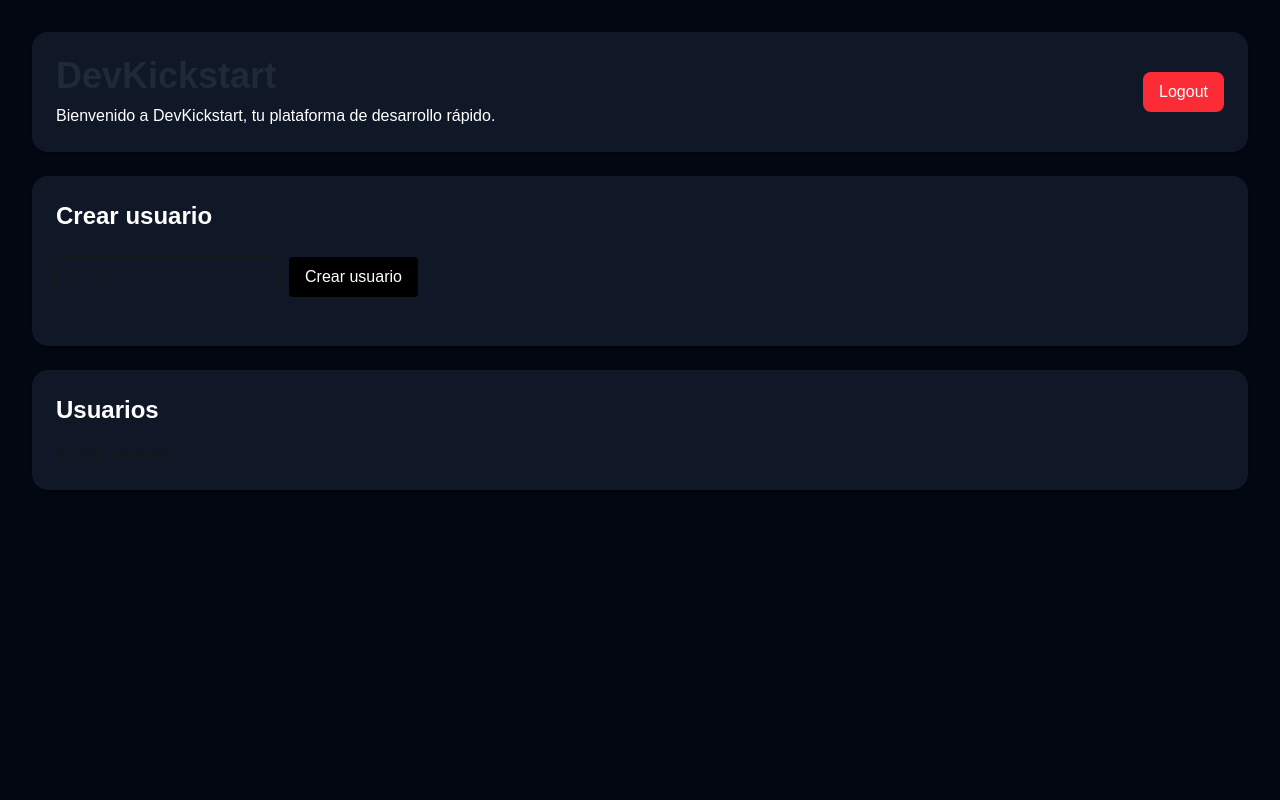
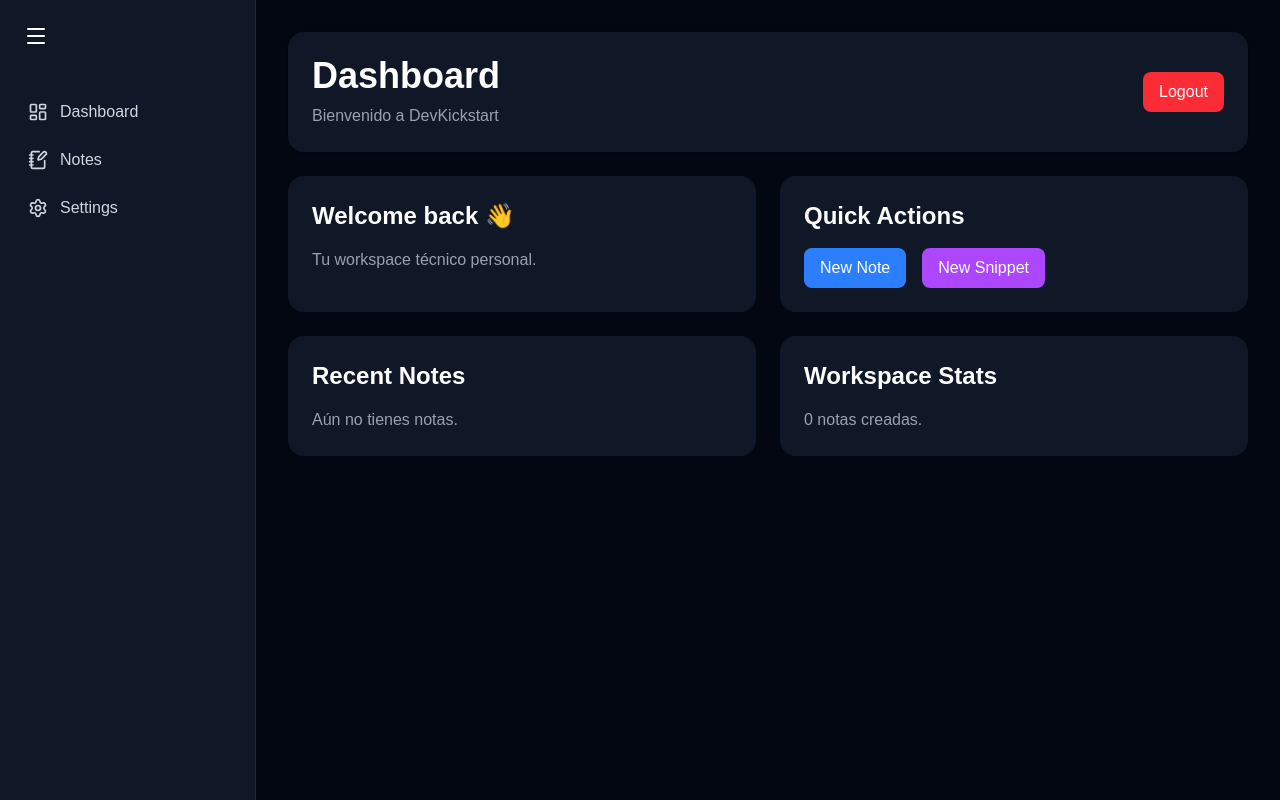
Before and after one commit to bruno-diaz-dev/devkickstart-web, a Next.js app: page /dashboard in a window 1280 px wide. Built offline with nearby package versions, Linux system fonts and the light colour scheme; sample sign-in values are in the browser's storage.

Commit message:
feat: add login

```diff
--- a/Components/LoginForm.tsx
+++ b/Components/LoginForm.tsx
@@ -55,7 +55,7 @@ export default function LoginForm() {
           onChange={(e) =>
             setUsername(e.target.value)
           }
-          className="border border-gray-300 p-2 mr-2 rounded w-64"
+          className="border border-gray-950 p-2 mr-2 rounded w-64"
         />
 
         <button
--- /dev/null
+++ b/Components/Sidebar.tsx
@@ -0,0 +1,115 @@
+"use client";
+
+import { useState } from "react";
+import Link from "next/link";
+
+import {
+    Menu,
+    LayoutDashboard,
+    NotebookPen,
+    Settings
+} from "lucide-react";
+
+export default function Sidebar() {
+    const [collapsed, setCollapsed] =
+      useState(false);
+
+    return (
+        <aside
+          className={`
+            bg-gray-900
+            border-r
+            border-gray-800
+            p-4
+            transition-all
+            duration-300
+            flex
+            flex-col
+            ${
+                collapsed
+                ? "w-20"
+                : "w-64"
+            }
+          `}
+        >
+            <button
+              onClick={() =>
+                setCollapsed(!collapsed)
+              }
+              className="
+                text-white
+                mb-8
+                hover:bg-gray-800
+                p-2
+                rounded-lg
+                transition
+                self-start
+                "
+            >
+                <Menu />
+            </button>
+
+            <nav className="space-y-2">
+                <Link href="/dashboard">
+                    <SidebarItem
+                      icon={<LayoutDashboard size={20} />}
+                      label="Dashboard"
+                      collapsed={collapsed}
+                    />
+                </Link>
+
+                <Link href="/notes">
+                    <SidebarItem
+                      icon={<NotebookPen size={20} />}
+                      label="Notes"
+                      collapsed={collapsed}
+                    />
+                </Link>
+                <Link href="/settings">
+                    <SidebarItem
+                      icon={<Settings size={20} />}
+                      label="Settings"
+                      collapsed={collapsed}
+                    />
+                </Link>
+            </nav>
+        </aside>
+    );
+}
+
+type SidebarItemProps = {
+    icon: React.ReactNode;
+    label: string;
+    collapsed: boolean;
+};
+
+function SidebarItem({
+    icon,
+    label,
+    collapsed,
+}: SidebarItemProps) {
+    return (
+        <button
+          className="
+            w-full
+            flex
+            items-center
+            gap-3
+            text-gray-300
+            hover:bg-gray-800
+            hover:text-white
+            px-3
+            py-3
+            rounded-lg
+            transition
+            "
+        >
+            {icon}
+            {!collapsed && (
+                <span>
+                    {label}
+                </span>
+            )}
+        </button>
+    );
+}
--- /dev/null
+++ b/app/(workspace)/dashboard/page.tsx
@@ -0,0 +1,195 @@
+"use client";
+
+import { useEffect } from "react";
+
+import { useRouter } from "next/navigation";
+
+export default function DashboardPage() {
+
+  const router = useRouter();
+
+  function logout() {
+    localStorage.removeItem("token");
+    router.push("/login");
+  }
+
+  useEffect(() => {
+
+    const token = localStorage.getItem("token");
+
+    if (!token) {
+      router.push("/login");
+    }
+
+  }, []);
+
+  return (
+    <div>
+
+      <div className="
+        bg-gray-900
+        rounded-2xl
+        shadow
+        p-6
+        mb-6
+        flex
+        justify-between
+        items-center
+      ">
+
+        <div>
+
+          <h1 className="
+            text-4xl
+            font-bold
+            text-white
+          ">
+            Dashboard
+          </h1>
+
+          <p className="
+            text-gray-400
+            mt-2
+          ">
+            Bienvenido a DevKickstart
+          </p>
+
+        </div>
+
+        <button
+          onClick={logout}
+          className="
+            bg-red-500
+            hover:bg-red-600
+            text-white
+            px-4
+            py-2
+            rounded-lg
+            transition
+          "
+        >
+          Logout
+        </button>
+
+      </div>
+
+      <div className="
+        grid
+        grid-cols-1
+        lg:grid-cols-2
+        gap-6
+      ">
+
+        <div className="
+          bg-gray-900
+          rounded-2xl
+          p-6
+        ">
+
+          <h2 className="
+            text-2xl
+            font-semibold
+            text-white
+            mb-4
+          ">
+            Welcome back 👋
+          </h2>
+
+          <p className="text-gray-400">
+            Tu workspace técnico personal.
+          </p>
+
+        </div>
+
+        <div className="
+          bg-gray-900
+          rounded-2xl
+          p-6
+        ">
+
+          <h2 className="
+            text-2xl
+            font-semibold
+            text-white
+            mb-4
+          ">
+            Quick Actions
+          </h2>
+
+          <div className="flex gap-4">
+
+            <button className="
+              bg-blue-500
+              hover:bg-blue-600
+              px-4
+              py-2
+              rounded-lg
+              text-white
+              transition
+            ">
+              New Note
+            </button>
+
+            <button className="
+              bg-purple-500
+              hover:bg-purple-600
+              px-4
+              py-2
+              rounded-lg
+              text-white
+              transition
+            ">
+              New Snippet
+            </button>
+
+          </div>
+
+        </div>
+
+        <div className="
+          bg-gray-900
+          rounded-2xl
+          p-6
+        ">
+
+          <h2 className="
+            text-2xl
+            font-semibold
+            text-white
+            mb-4
+          ">
+            Recent Notes
+          </h2>
+
+          <p className="text-gray-400">
+            Aún no tienes notas.
+          </p>
+
+        </div>
+
+        <div className="
+          bg-gray-900
+          rounded-2xl
+          p-6
+        ">
+
+          <h2 className="
+            text-2xl
+            font-semibold
+            text-white
+            mb-4
+          ">
+            Workspace Stats
+          </h2>
+
+          <p className="text-gray-400">
+            0 notas creadas.
+          </p>
+
+        </div>
+
+      </div>
+
+    </div>
+  );
+}
--- /dev/null
+++ b/app/(workspace)/layout.tsx
@@ -0,0 +1,21 @@
+import Sidebar from "@/Components/Sidebar";
+
+export default function WorkspaceLayout({
+    children,
+}: {
+    children: React.ReactNode;
+}) {
+    return (
+        <main className="
+          min-h-screen
+          bg-gray-950
+          flex
+        ">
+            <Sidebar />
+
+            <section className="flex-1 p-8">
+                {children}
+            </section>
+        </main>
+    );
+}
--- /dev/null
+++ b/app/(workspace)/notes/page.tsx
@@ -0,0 +1,18 @@
+export default function() {
+    return (
+        <div>
+            <h1 className="
+              text-4xl
+              font-bold
+              text-white
+              mb-4
+            ">
+                Notes
+            </h1>
+
+            <p className="text-gray-400">
+                Your technical notes will appear here.
+            </p>
+        </div>
+    );
+}
--- a/app/dashboard/page.tsx
+++ /dev/null
@@ -1,86 +0,0 @@
-"use client";
-
-import { useEffect, useState } from "react";
-
-import CreateUserForm from "@/Components/CreateUserForm";
-import UserList from "@/Components/UserList";
-import LoginForm from "@/Components/LoginForm";
-import { useRouter } from "next/navigation";
-
-type Usuario = {
-  id: string;
-  nombre: string;
-};
-
-export default function HomePage() {
-  const [usuarios, setUsuarios] = useState<Usuario[]>([]);
-  const router = useRouter();
-  function logout() {
-    localStorage.removeItem("token");
-    router.push("/login");
-  }
-
-  async function cargarUsuarios() {
-    const token = localStorage.getItem("token");
-    const response = await fetch(
-      "http://localhost:5119/api/usuarios",
-      {
-        headers: {
-          Authorization: `Bearer ${token}`,
-        },
-      }
-    );
-
-    const data = await response.json();
-    setUsuarios(data);
-  }
-
-  useEffect(() => {
-    const token = localStorage.getItem("token");
-    if (!token) {
-      router.push("/login");
-    }
-  }, []);
-
-  return (
-    <main className="min-h-screen bg-gray-950 p-8">
-      <div className="bg-gray-900 rounded-2xl shadow p-6 mb-6 flex justify-between items-center">
-        <div>
-          <h1 className="text-4xl font-bold text-gray-800">
-            DevKickstart
-          </h1>
-          <p className="text-white mt-2">
-            Bienvenido a DevKickstart, tu plataforma de desarrollo rápido.
-          </p>
-        </div>
-
-        <button
-          onClick={logout}
-          className="bg-red-500 text-white px-4 py-2 rounded-lg hover:bg-red-600 transition"
-        >
-          Logout
-        </button>
-      </div>
-
-      <div className="bg-gray-900 rounded-2xl shadow p-6 mb-6">
-        <h2 className="text-2xl font-semibold text-white mb-6">
-          Crear usuario
-        </h2>
-
-        <CreateUserForm
-          onUserCreated={cargarUsuarios}
-        />
-      </div>
-      <div className="bg-gray-900 rounded-2xl shadow p-6">
-
-        <h2 className="text-2xl font-semibold text-white mb-4">
-          Usuarios
-        </h2>
-
-        <UserList
-          usuarios={usuarios}
-        />
-      </div>
-    </main>
-  );
-}
--- a/app/login/page.tsx
+++ b/app/login/page.tsx
@@ -2,8 +2,8 @@ import LoginForm from "@/Components/LoginForm";
 
 export default function LoginPage() {
     return (
-        <main className="min-h-screen bg-gray-100 flex items-center justify-center">
-            <div className="bg-blue-800 p-10 rounded-xl shadow w-full max-w-md">
+        <main className="min-h-screen bg-gray-950 flex items-center justify-center">
+            <div className="bg-gray-800 p-10 rounded-xl shadow w-full max-w-md">
                 <h1 className="text-4xl font-bold text-white mb-4">
                     DevKickstart
                 </h1>
--- a/package.json
+++ b/package.json
@@ -9,6 +9,7 @@
     "lint": "eslint"
   },
   "dependencies": {
+    "lucide-react": "^1.14.0",
     "next": "16.2.5",
     "react": "19.2.4",
     "react-dom": "19.2.4"
```
Also changed, not shown: 1 other file (tests, documents, lock files or other folders).
